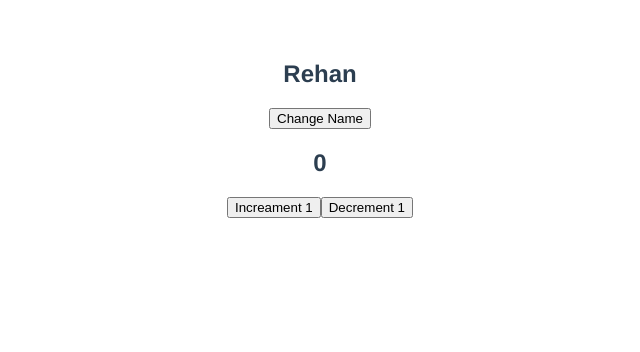
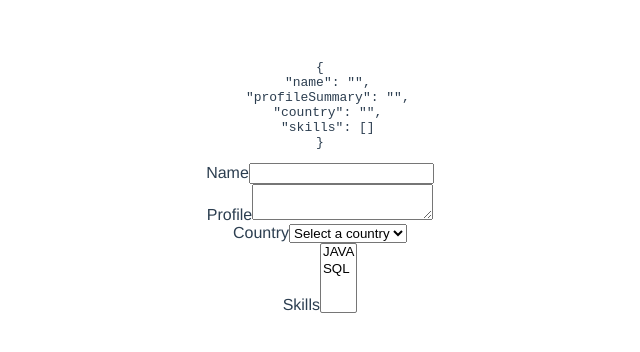
Before and after one commit to rehanrehman389/vue-learning, a Vue app: page / in a window 1280 px wide. Shown: the top 352 px of the page, without its empty margins (320-960 px from the left). Built offline with nearby package versions, Linux system fonts and the light colour scheme.

Commit message:
form handling 1

```diff
--- a/src/App.vue
+++ b/src/App.vue
@@ -1,15 +1,32 @@
 <template>
-  <h2>{{ name }}</h2>
   <div>
-    <!-- <button @click="changeName">Change Name</button> -->
-    <button @click="changeName($event), increment(1, $event)">Change Name</button>
+    <pre>{{ formValues }}</pre>
   </div>
-
-  <h2>{{ count }}</h2>
-  <div>
-    <button @click="increment(1, $event)">Increament 1</button>
-    <button @click="decrement(1)">Decrement 1</button>
-  </div>
+  <form>
+    <div>
+      <label for="name">Name</label>
+      <input type="text" id="name" v-model="formValues.name">
+    </div>
+    <div>
+      <label for="profile">Profile</label>
+      <textarea id="profile" v-model="formValues.profileSummary" />
+    </div>
+    <div>
+      <label for="country">Country</label>
+      <select id="country" v-model="formValues.country">
+        <option value="">Select a country</option>
+        <option value="India">India</option>
+        <option value="singapore">Singapore</option>
+      </select>
+    </div>
+    <div>
+      <label for="skills">Skills</label>
+      <select id="skills" multiple v-model="formValues.skills">
+        <option value="java">JAVA</option>
+        <option value="sql">SQL</option>
+      </select>
+    </div>
+  </form>
 </template>
 
 <script>
@@ -18,22 +35,15 @@ export default {
   name: 'App',
   data() {
     return {
-      name: 'Rehan',
-      count: 0
+      formValues: {
+        name: '',
+        profileSummary: '',
+        country: '',
+        skills: []
+      }
     }
   },
   methods: {
-    changeName(event) {
-      this.name = 'Batman'
-      console.log('event', event)
-    },
-    increment(num, event) {
-      this.count += num
-      console.log('event', event)
-    },
-    decrement(num) {
-      this.count -= num
-    }
   }
 }
 </script>
```
